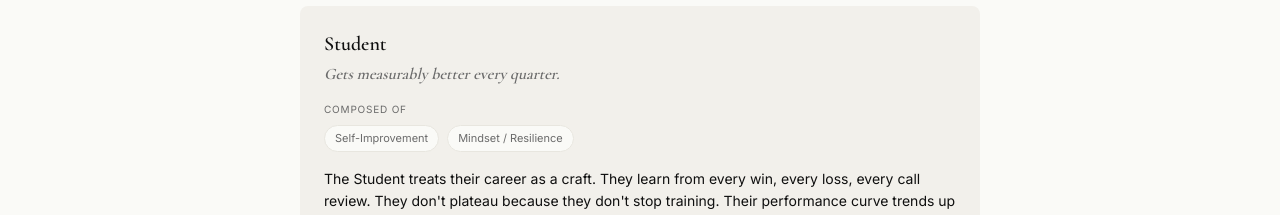
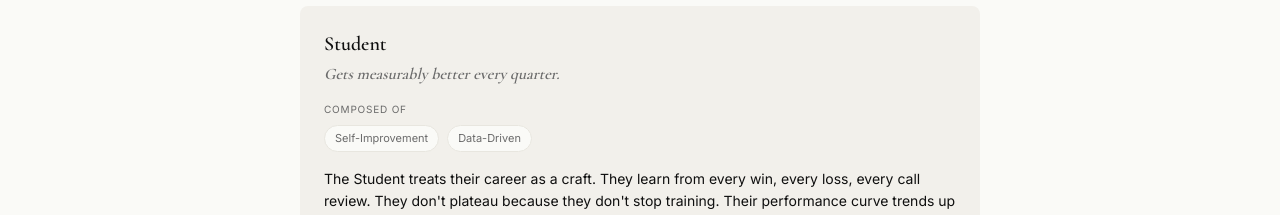
Before and after one commit to nosaco54135/the-noble-profile, a Next.js app: page /methodology in a window 1280 px wide. Shown: the part 6920-7135 px from the top of the page. Built offline with nearby package versions, Linux system fonts and the light colour scheme.

Commit message:
docs: Student axis composition (two scoring fixes behind)

```diff
--- a/app/methodology/page.tsx
+++ b/app/methodology/page.tsx
@@ -145,7 +145,7 @@ const STYLES: AxisEntry[] = [
   {
     name: 'Student',
     tagline: 'Gets measurably better every quarter.',
-    dimensions: ['Self-Improvement', 'Mindset / Resilience'],
+    dimensions: ['Self-Improvement', 'Data-Driven'],
     definition: "The Student treats their career as a craft. They learn from every win, every loss, every call review. They don't plateau because they don't stop training. Their performance curve trends up over time, not up and down.",
     best: 'Long-term peak performance. Mentors the next generation.',
     limit: 'Improvement without urgency. Always learning, sometimes underperforming current quotas.',
```
Also changed, not shown: lib/methodology.md (+1 -1 lines).
